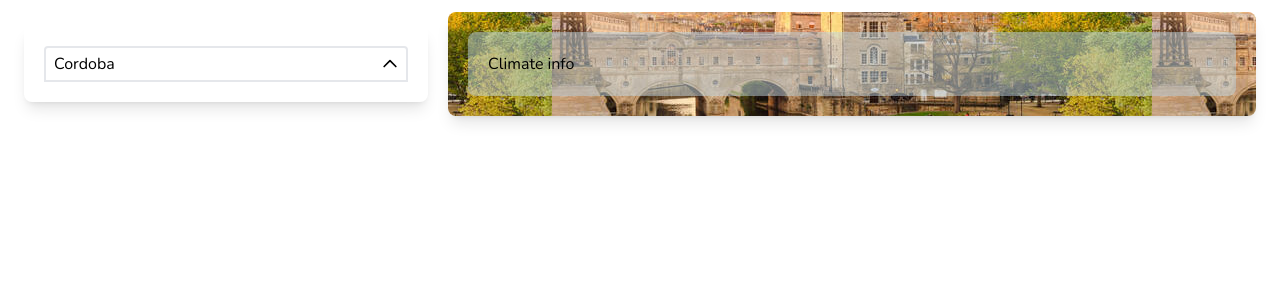
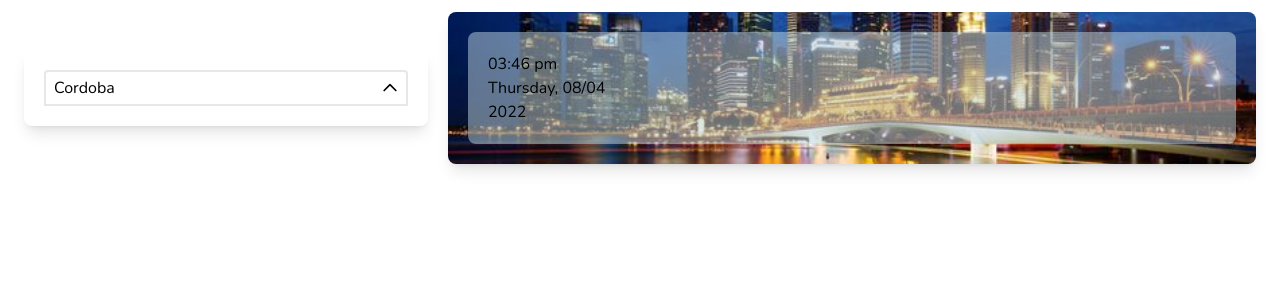
Before and after one commit to ElTupac/flow-weather-challenge, a Next.js app: page / in a window 1280 px wide. Shown: the top 300 px of the page. Built offline with nearby package versions, Linux system fonts and the light colour scheme.

Commit message:
Added time and date functions with implementation

```diff
--- /dev/null
+++ b/src/components/UI/ClimateInfo/TimeAndDate/index.js
@@ -0,0 +1,34 @@
+import { useState, useEffect } from "react";
+import changeDateTimezone from "@utils/parsers/changeDateTimezone";
+import getDateAndTime from "@utils/getters/getDateAndTime";
+import adjustedInterval from "@utils/helpers/adjustedInterval";
+
+const getDateInfo = (timeZone) => {
+  const actualDate = timeZone
+    ? changeDateTimezone(new Date(), timeZone)
+    : new Date();
+  return getDateAndTime(actualDate);
+};
+
+const TimeAndDate = ({ timeZone }) => {
+  const [dateInfo, setDateInfo] = useState(getDateInfo(timeZone));
+
+  useEffect(() => {
+    const interval = adjustedInterval(() => {
+      const newDateAndTimeInfo = getDateInfo(timeZone);
+      setDateInfo(newDateAndTimeInfo);
+    }, 60000);
+
+    return () => interval.stop();
+  }, [timeZone]);
+
+  return (
+    <div>
+      <h3>{dateInfo.hour}</h3>
+      <h4>{dateInfo.date}</h4>
+      <p>{dateInfo.year}</p>
+    </div>
+  );
+};
+
+export default TimeAndDate;
--- a/src/components/UI/ClimateInfo/index.js
+++ b/src/components/UI/ClimateInfo/index.js
@@ -1,7 +1,19 @@
+import getPeriodOfDay from "@utils/getters/getPeriodOfDay";
+import TimeAndDate from "./TimeAndDate";
+
+const citiesBackground = {
+  day: "bg-[url('/images/cities/city-day.jpg')]",
+  night: "bg-[url('/images/cities/city-night.jpg')]",
+};
+
 const ClimateInfo = () => (
-  <section className="rounded-lg h-fit shadow-lg md:w-2/3 bg-center bg-[url('/images/cities/city-day.jpg')]">
+  <section
+    className={`rounded-lg h-fit shadow-lg md:w-2/3 bg-center bg-cover bg-no-repeat ${
+      citiesBackground[getPeriodOfDay(new Date())]
+    }`}
+  >
     <div className="rounded-lg m-5 p-5 bg-brand-lighten-100-gray/50">
-      <p>Climate info</p>
+      <TimeAndDate />
     </div>
   </section>
 );
--- /dev/null
+++ b/src/utilities/getters/getDateAndTime.ts
@@ -0,0 +1,23 @@
+const getDateAndTime = (
+  date: Date | string
+): { hour: string; date: string; year: string | number } => {
+  const dateObject = typeof date === "string" ? new Date(date) : date;
+  const dateString = dateObject.toLocaleString("en-US", {
+    weekday: "long",
+    month: "2-digit",
+    day: "2-digit",
+  });
+  const timeString = dateObject.toLocaleString("en-US", {
+    hour: "2-digit",
+    minute: "2-digit",
+  });
+  const dateAndTimeInfo = {
+    hour: timeString.toLowerCase(),
+    date: dateString,
+    year: dateObject.getFullYear(),
+  };
+
+  return dateAndTimeInfo;
+};
+
+export default getDateAndTime;
--- /dev/null
+++ b/src/utilities/getters/getPeriodOfDay.ts
@@ -0,0 +1,12 @@
+const getPeriodOfDay = (date: Date | string): string => {
+  const dateObject = typeof date === "string" ? new Date(date) : date;
+  const time = +dateObject.toLocaleString("en-US", {
+    hour: "numeric",
+    hour12: false,
+  });
+  const isDay = time > 6 && time < 7;
+
+  return isDay ? "day" : "night";
+};
+
+export default getPeriodOfDay;
--- /dev/null
+++ b/src/utilities/helpers/adjustedInterval.ts
@@ -0,0 +1,18 @@
+const adjustedIntervalFunction = (func: () => void, interval = 1000) => {
+  let expected = Date.now() + interval;
+  let timeout;
+
+  const step = () => {
+    const drift = Date.now() - expected;
+    if (drift > interval) expected = Date.now() + interval;
+    else expected += interval;
+
+    timeout = setTimeout(step, Math.max(0, interval - drift));
+  };
+  timeout = setTimeout(step, interval);
+  return {
+    stop: () => clearTimeout(timeout),
+  };
+};
+
+export default adjustedIntervalFunction;
--- /dev/null
+++ b/src/utilities/parsers/changeDateTimezone.ts
@@ -0,0 +1,11 @@
+const changeDateTimezone = (date: Date | string, timeZone: string): Date => {
+  if (typeof date === "string")
+    return new Date(
+      new Date(date).toLocaleString("en-US", {
+        timeZone,
+      })
+    );
+  return new Date(date.toLocaleString("en-US", { timeZone }));
+};
+
+export default changeDateTimezone;
```
